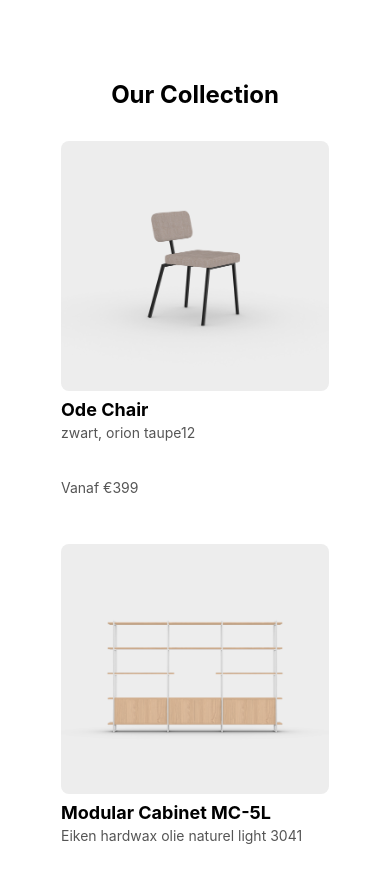
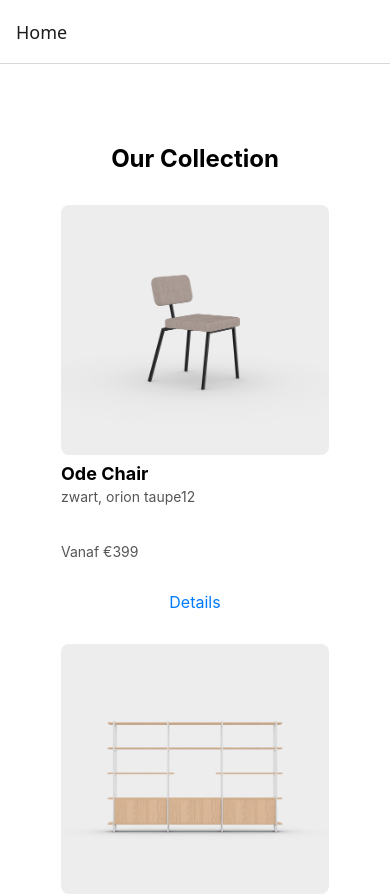
Before and after one commit to arnovanabbenyen/ReactNative_furniture_shop, a React Native app: screen / in a window 390 px wide. Shown: the top 894 px of the page. Before the commit the page ends 844 px from the top, so only its background shows below. Built offline with nearby package versions, Linux system fonts and the light colour scheme.

Commit message:
Opdracht navigatie: navigatiecontainer en stacknavigator zodat je kan navigeren tussen de schermen

```diff
--- a/App.js
+++ b/App.js
@@ -1,53 +1,18 @@
 import React from "react";
-import { StyleSheet, Text, View, ScrollView } from "react-native";
-import ProductCard from "./components/ProductCard.js";
+import {NavigationContainer} from "@react-navigation/native";
+import {createStackNavigator} from "@react-navigation/stack";
+import HomeScreen from "./screens/HomeScreen.js";
+import ProductDetail from "./screens/ProductDetail.js";
+
+const Stack = createStackNavigator();
 
 export default function App() {
   return (
-    <ScrollView contentContainerStyle={styles.container}>
-      <View style={styles.container}>
-      <Text style={styles.title}>Our Collection</Text>
-      <ProductCard
-        image={require("./Images/ode_chair.png")}
-        title="Ode Chair"
-        description="zwart, orion taupe12"
-        price= "399"
-      />
-      <ProductCard
-        image={require("./Images/houten_kast.png")}
-        title="Modular Cabinet MC-5L"
-        description="Eiken hardwax olie naturel light 3041"
-        price="1759"
-      />
-      <ProductCard
-        image={require("./Images/fauteuils.png")}
-        title="Co lounge chair"
-        description="Eiken gerookt gebeitst, orion turtle88"
-        price="889"
-      />
-      <ProductCard
-        image={require("./Images/houten_tafel.png")}
-        title="Paste Eettafel"
-        description="Eiken naturel lak, Eiken naturel lak"
-        price="1909"
-      />
-      </View>
-    </ScrollView>
+    <NavigationContainer>
+      <Stack.Navigator>
+        <Stack.Screen name="Home" component={HomeScreen} />
+        <Stack.Screen name="Details" component={ProductDetail} />
+      </Stack.Navigator>
+    </NavigationContainer>
   );
-};
-
-const styles = StyleSheet.create({
-  container: {
-    flexGrow: 1,
-    justifyContent: 'center',
-    alignItems: 'center',
-    backgroundColor: '#fff',
-    paddingVertical: 20,
-    paddingTop: 40,
-  },
-  title: {
-    fontSize: 24,
-    fontWeight: "bold",
-    marginBottom: 16,
-  },
-});
+}
```
